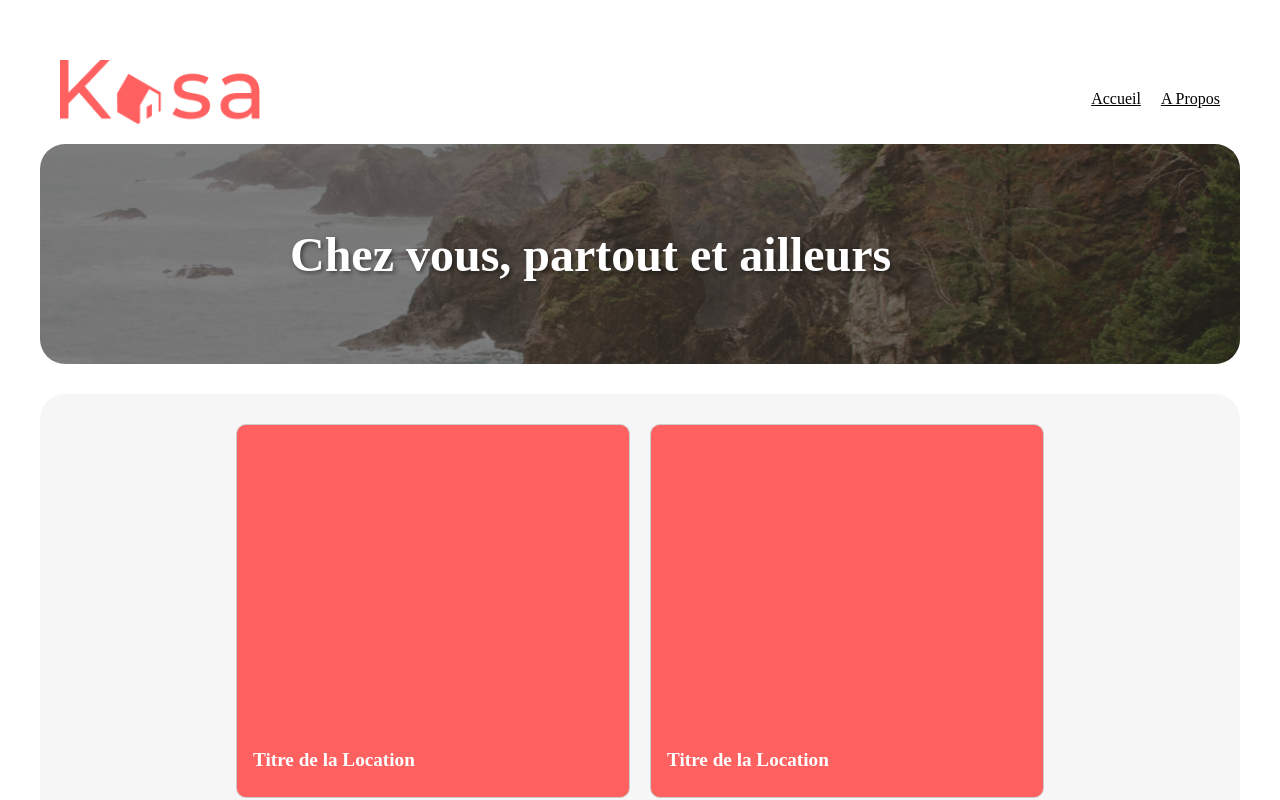
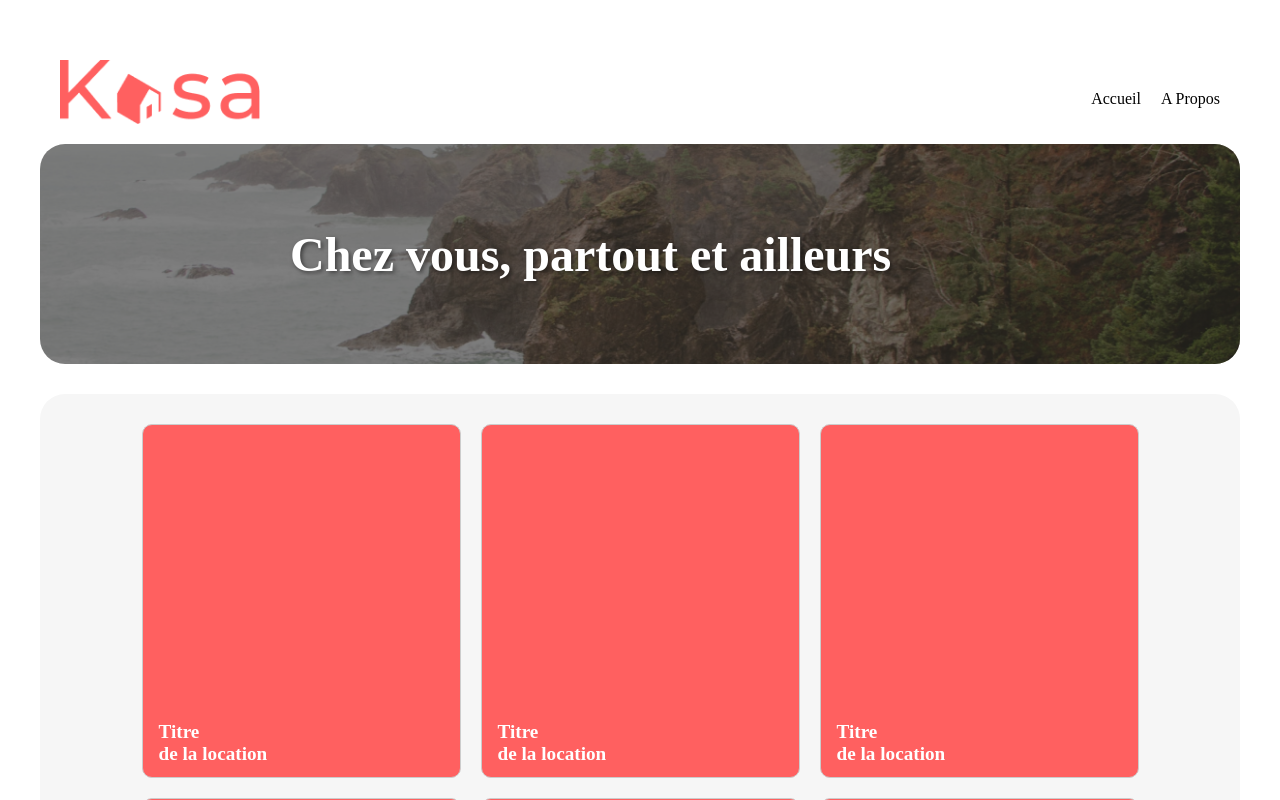
Before and after one commit to SteveTakount97/Projet8-kasa-react, a React (Create React App) app in the folder kasa-react/: page / in a window 1280 px wide. Shown: the top 800 px of the page. Built offline with nearby package versions, Linux system fonts and the light colour scheme.

Commit message:
edit SlideShow

```diff
--- /dev/null
+++ b/kasa-react/src/components/Slideshow.js
@@ -0,0 +1,25 @@
+import React from 'react';
+import '../style/Modal.scss';
+import Header from './header';
+import Footer from './footer';
+
+const Modal = ({ isOpen, onClose,  }) => {
+  if (!isOpen) return null;
+
+  return (
+    <>
+    <div className="modal-overlay" onClick={onClose}>
+      <div className="modal-content" onClick={e => e.stopPropagation()}>
+        <span className="close" onClick={onClose}>&times;</span>
+
+        <Header />
+         <div className='show-container'>container</div>
+        <Footer />
+      </div>
+    </div>
+
+    </>
+  );
+};
+
+export default Modal;
--- a/kasa-react/src/components/cards.js
+++ b/kasa-react/src/components/cards.js
@@ -1,10 +1,9 @@
 import React from 'react';
 
-const Card = ({ title, }) => {
+const Card = ({ onClick }) => {
   return (
-    <div className="card">
-
-      <h3 className="card-title">{title}</h3>
+    <div className="card" onClick={onClick}>
+      <h3 className="card-title">Titre <br/> de la location</h3>
     </div>
   );
 };
--- a/kasa-react/src/pages/home.js
+++ b/kasa-react/src/pages/home.js
@@ -3,12 +3,26 @@
 import homeBanner from '../asssets/banner1.png';
 import Banner from '../components/Banner'; // Importer le composant Banner
 import '../style/home.scss'
-
+import Modal from '../components/Slideshow';
 import Card from '../components/cards';
 import data from '../data.json'
 import Footer from '../components/footer';
+import React, { useState } from 'react';
+
 
 const Home = () => {
+  const [isModalOpen, setIsModalOpen] = useState(false);
+  const [modalContent, setModalContent] = useState('');
+
+  const handleCardClick = () => {
+    setModalContent('');
+    setIsModalOpen(true);
+  };
+
+  const closeModal = () => {
+    setIsModalOpen(false);
+  };
+
 
   const cardsToDisplay = data.slice(0, 6);
   return (
@@ -22,9 +36,10 @@ const Home = () => {
     </div>
     <div className="cards-container">
       {cardsToDisplay.map((item) => (
-        <Card key={item.id} title="Titre de la Location "  />
+        <Card key={item.id} onClick={handleCardClick}/>
       ))}
     </div>
+    <Modal isOpen={isModalOpen} onClose={closeModal} content={modalContent} />
     <Footer />
     </>
   );
--- a/kasa-react/src/style/Erreur.module.scss
+++ b/kasa-react/src/style/Erreur.module.scss
@@ -26,6 +26,11 @@ figure{
 }
 a{
     color: black;
+    text-decoration: none;
+
+    &:focus{
+        border-bottom: 1px solid black;
+    }
 }
 ul {
     list-style-type: none;
--- /dev/null
+++ b/kasa-react/src/style/Modal.scss
@@ -0,0 +1,32 @@
+.modal-overlay {
+    position: fixed;
+    top: 0;
+    left: 0;
+    width: 100%;
+    height: 100%;
+    background-color: rgba(0, 0, 0, 0.5);
+    display: flex;
+    justify-content: center;
+    align-items: center;
+    z-index: 999;
+  }
+
+  .modal-content {
+    background-color: #fff;
+    border-radius: 5px;
+    position: relative;
+    max-width: 1440px;
+    height: 1110px;
+    width: 100%;
+  }
+
+  .close {
+    position: absolute;
+    top: 10px;
+    right: 10px;
+    font-size: 1.5rem;
+    cursor: pointer;
+  }
+  .show-container{
+    height: 800px;
+  }
--- a/kasa-react/src/style/home.scss
+++ b/kasa-react/src/style/home.scss
@@ -22,10 +22,9 @@
 
   .card {
     border: 1px solid #ccc;
-    border-radius: 8px;
     padding: 16px;
-    width: 360px;
-    height: 340px;
+    width: 25%;
+    height: 25vw;
     border-radius: 10px;
     text-align: center;
     background-color: #FF6060;
@@ -43,6 +42,6 @@
     margin-top: 8px;
     color: white;
     position: relative;
-    top: 300px;
+    top: 85%;
     text-align: left;
   }
--- /dev/null
+++ b/package.json
@@ -0,0 +1,5 @@
+{
+  "dependencies": {
+    "react-modal": "^3.16.1"
+  }
+}
```
